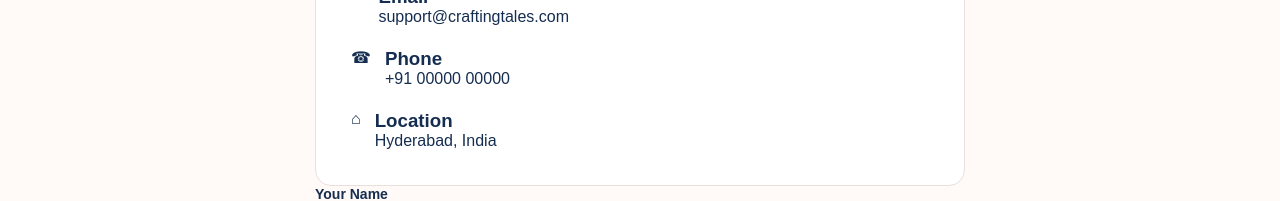
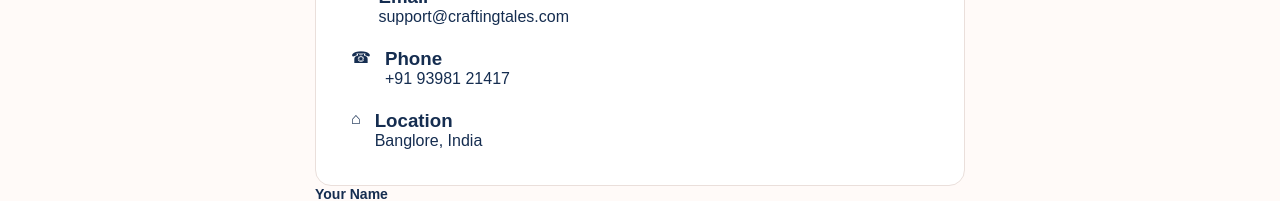
Before and after one commit to vpraneethnadh/Creafting-Tales-Frontend, a React (Vite) app: page /contact in a window 1280 px wide. Shown: the part 466-667 px from the top of the page. Built offline with nearby package versions, Linux system fonts and the light colour scheme; no server answers; the database is empty.

Commit message:
Update Contact.jsx

```diff
--- a/src/pages/Contact.jsx
+++ b/src/pages/Contact.jsx
@@ -76,7 +76,7 @@ const Contact = () => {
 
                 <div>
                   <h3>Phone</h3>
-                  <p>+91 00000 00000</p>
+                  <p>+91 93981 21417</p>
                 </div>
               </div>
 
@@ -85,7 +85,7 @@ const Contact = () => {
 
                 <div>
                   <h3>Location</h3>
-                  <p>Hyderabad, India</p>
+                  <p>Banglore, India</p>
                 </div>
               </div>
             </div>
```
